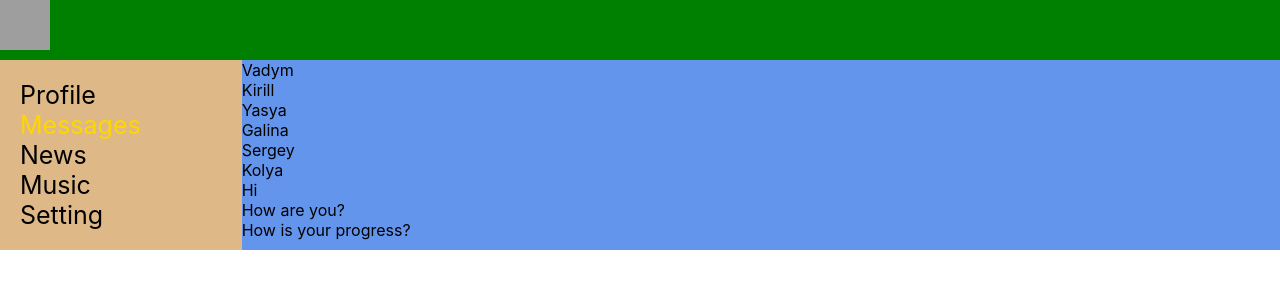
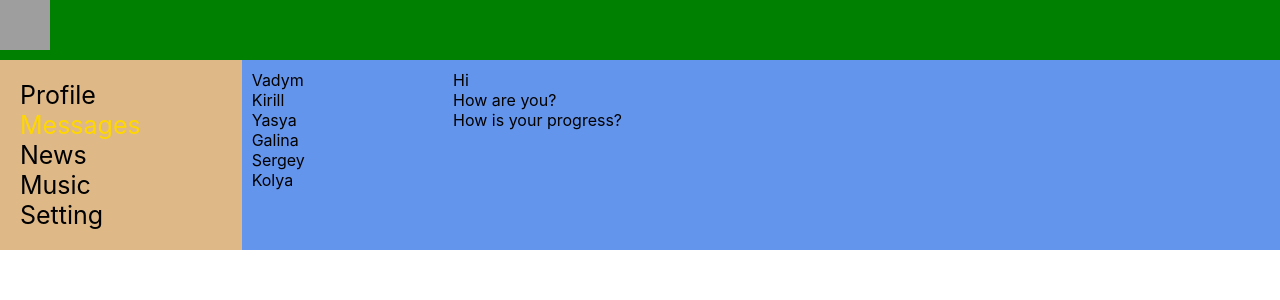
Before and after one commit to VadymUdaltsov/React, a React (Create React App) app in the folder my-app/: page /dialogs in a window 1280 px wide. Shown: the top 300 px of the page. Built offline with nearby package versions, Linux system fonts and the light colour scheme; grey boxes are pictures that could not be loaded.

Commit message:
Updated Dialogs.js. New material at Routes path

```diff
--- a/my-app/src/App.js
+++ b/my-app/src/App.js
@@ -27,7 +27,7 @@ const App = () => {
         <Navbar />
         <div className="app-wrapper-content">
           <Routes>
-            <Route path='/dialogs' element={<Dialogs />} /> {/* уникальная компонента маршрутизатора */}
+            <Route path='/dialogs/*' element={<Dialogs />} /> {/* уникальная компонента маршрутизатора */} {/* Если у нас есть вкладки в ссылке dialogs и путь к ним прописан в url как /dialogs/messages и т.п то в path нужно ставить /dialogs/*. Звёздочка это важно */}
             <Route path='/content' element={<Content />} />
           </Routes>
         </div>
--- a/my-app/src/components/Dialogs/Dialogs.jsx
+++ b/my-app/src/components/Dialogs/Dialogs.jsx
@@ -1,27 +1,28 @@
 import React from 'react';
 import s from './Dialogs.module.css';
+import DialogLinks from './DialogsLinks';
 
 const Dialogs = () => {
     return (
         <div className={s.dialogs}>
             <div className={s.dialog_items}>
-                <div className={s.dialog}>
-                    Vadym
+                <div className={s.dialog + ' ' + s.active}>
+                    <DialogLinks user='Vadym' url="/dialogs/1" />
                 </div>
                 <div className={s.dialog}>
-                    Kirill
+                    <DialogLinks user='Kirill' url="/dialogs/2" />
                 </div>
                 <div className={s.dialog}>
-                    Yasya
+                    <DialogLinks user='Yasya' url="/dialogs/3" />
                 </div>
                 <div className={s.dialog}>
-                    Galina
+                    <DialogLinks user='Galina' url="/dialogs/4" />
                 </div>
                 <div className={s.dialog}>
-                    Sergey
+                    <DialogLinks user='Sergey' url="/dialogs/5" />
                 </div>
                 <div className={s.dialog}>
-                    Kolya
+                    <DialogLinks user='Kolya' url="/dialogs/6" />
                 </div>
             </div>
             <div className={s.messages}>
--- a/my-app/src/components/Dialogs/Dialogs.module.css
+++ b/my-app/src/components/Dialogs/Dialogs.module.css
@@ -1,9 +1,14 @@
 .dialogs {
-
+    display: grid;
+    grid-template-columns: 2fr 10fr;
 }
 
 .dialog_items{
+    padding: 10px;
+}
 
+.dialog_items .active {
+    color: gold;
 }
 
 .dialog{
@@ -11,6 +16,7 @@
 }
 
 .messages{
+    padding: 10px;
 
 }
 
--- /dev/null
+++ b/my-app/src/components/Dialogs/DialogsLinks.jsx
@@ -0,0 +1,15 @@
+import React from 'react';
+import { NavLink } from 'react-router-dom'; /* обязательный импорт */
+
+/* NavLink замена обычной линке a, но лучше неё */
+/* Синтаксис <NavLink to='/link'></NavLink> */
+
+const DialogLinks = (props) => {
+    return (
+        <NavLink to={props.url} style={({ isActive }) => {
+            return { color: isActive ? 'gold' : '' }
+        }}>{props.user}</NavLink>
+    )
+}; /* В React V-6 именно так добавляется стиль для активной NavLink, я вынес это в компаненту так как так легче её вставлять */
+
+export default DialogLinks;
```
